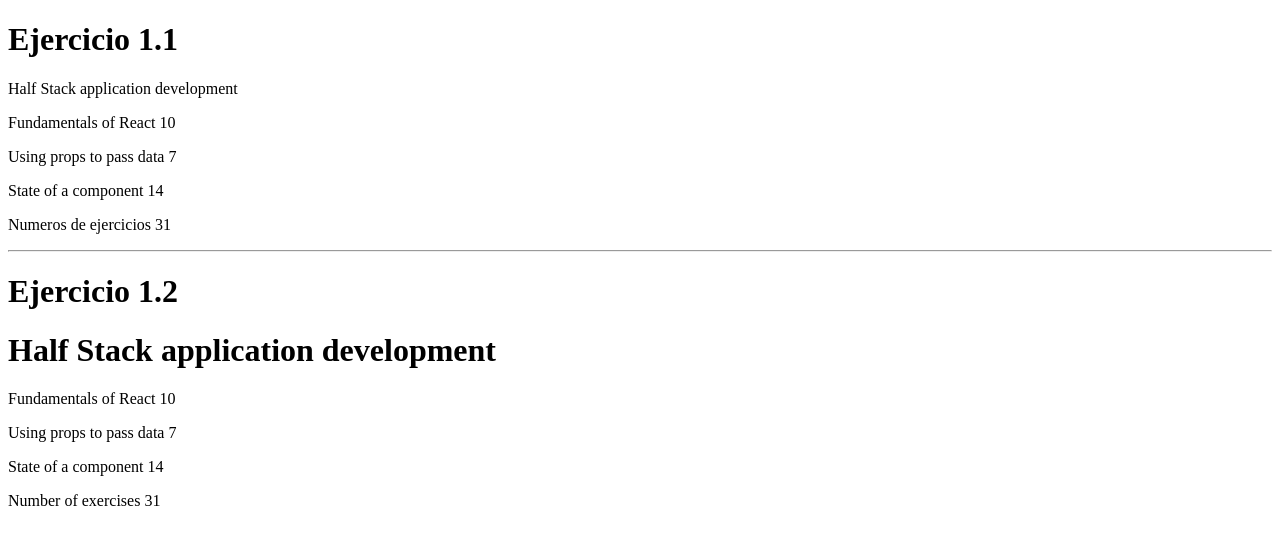
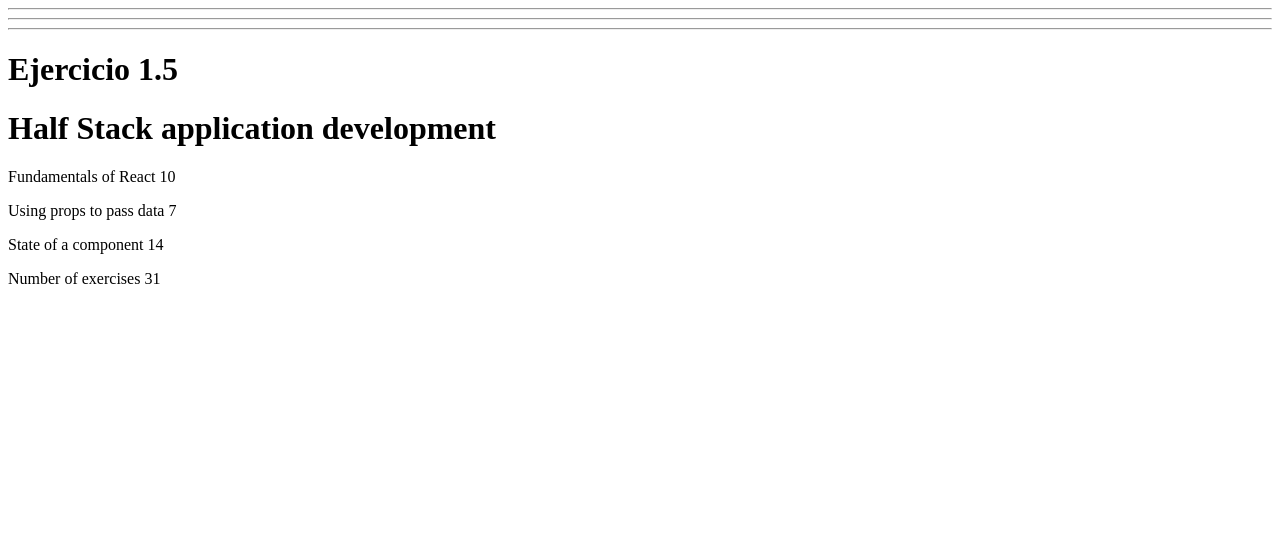
Before and after one commit to abel1994-mza/Curso-fullstack-open, a React (Vite) app: page / in a window 1280 px wide. Shown: the top 544 px of the page. Built offline with nearby package versions, Linux system fonts and the light colour scheme.

Commit message:
Ejercicio 1.5 Terminado

```diff
--- a/src/App.jsx
+++ b/src/App.jsx
@@ -6,37 +6,54 @@
   </p>
 );
 
-const Content = ({
-  part1,
-  exercises1,
-  part2,
-  exercises2,
-  part3,
-  exercises3,
-}) => (
+const Content = ({ parts }) => (
   <>
-    <Part part={part1} exercises={exercises1} />
-    <Part part={part2} exercises={exercises2} />
-    <Part part={part3} exercises={exercises3} />
+    <Part part={parts[0].name} exercises={parts[0].exercises} />
+    <Part part={parts[1].name} exercises={parts[1].exercises} />{" "}
+    <Part part={parts[2].name} exercises={parts[2].exercises} />
   </>
 );
 
-const Total = ({ exercises1, exercises2, exercises3 }) => (
-  <p>Number of exercises {exercises1 + exercises2 + exercises3}</p>
+// const Total = ({ exercises1, exercises2, exercises3 }) => (
+//   <p>Number of exercises {exercises1 + exercises2 + exercises3}</p>
+// );
+const Total = ({ parts }) => (
+  <p>
+    Number of exercises{" "}
+    {parts[0].exercises + parts[1].exercises + parts[2].exercises}
+  </p>
 );
 
 const App = () => {
-  const course = "Half Stack application development";
-  const part1 = "Fundamentals of React";
-  const exercises1 = 10;
-  const part2 = "Using props to pass data";
-  const exercises2 = 7;
-  const part3 = "State of a component";
-  const exercises3 = 14;
+  // const course = "Half Stack application development";
+  // const part1 = "Fundamentals of React";
+  // const exercises1 = 10;
+  // const part2 = "Using props to pass data";
+  // const exercises2 = 7;
+  // const part3 = "State of a component";
+  // const exercises3 = 14;
+
+  const course = {
+    name: "Half Stack application development",
+    parts: [
+      {
+        name: "Fundamentals of React",
+        exercises: 10,
+      },
+      {
+        name: "Using props to pass data",
+        exercises: 7,
+      },
+      {
+        name: "State of a component",
+        exercises: 14,
+      },
+    ],
+  };
 
   return (
     <>
-      <h1>Ejercicio 1.1</h1>
+      {/* <h1>Ejercicio 1.1</h1>
       <p>{course}</p>
       <p>
         {part1} {exercises1}
@@ -47,10 +64,10 @@
       <p>
         {part3} {exercises3}
       </p>
-      <p>Numeros de ejercicios {exercises1 + exercises2 + exercises3}</p>
+      <p>Numeros de ejercicios {exercises1 + exercises2 + exercises3}</p> */}
 
       <hr />
-      <h1>Ejercicio 1.2</h1>
+      {/* <h1>Ejercicio 1.2</h1>
       <Header course={course} />
       <Content
         part1={part1}
@@ -64,7 +81,17 @@
         exercises1={exercises1}
         exercises2={exercises2}
         exercises3={exercises3}
-      />
+      /> */}
+      <hr></hr>
+      {/* <h1>Ejercicio 1.3 y 1.4</h1>
+      <Header course={course} />
+      <Content parts={parts} />
+      <Total parts={parts} /> */}
+      <hr></hr>
+      <h1>Ejercicio 1.5</h1>
+      <Header course={course.name} />
+      <Content parts={course.parts} />
+      <Total parts={course.parts} />
     </>
   );
 };
```
Also changed, not shown: Parte1/courseinfo/ejercicio1.1.jsx (+5 -4 lines).
